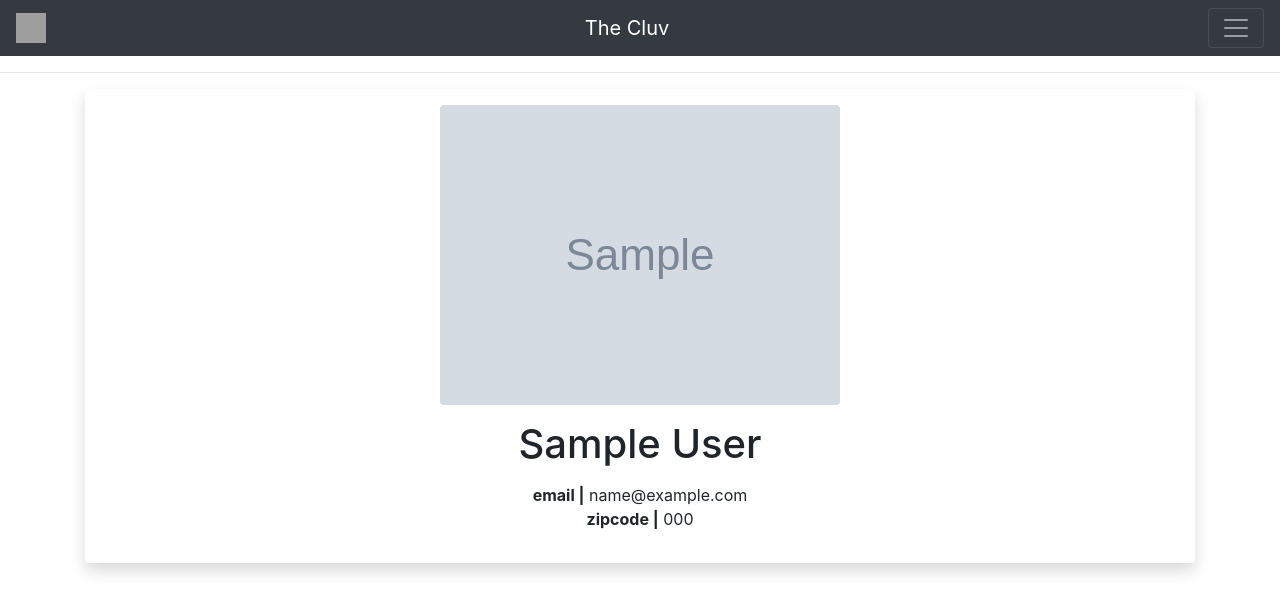
After one commit to acruzer/thecluv, a Flask app: page /profile in a window 1280 px wide. The commit adds this page. Shown: the top 613 px of the page. Run offline with Flask 2, Linux system fonts and the light colour scheme; the visitor is signed in with stand-in values (Sample User, id 1); tables that the repository leaves empty hold one stand-in row (values such as "Sample post"); grey boxes marked "Sample" are stand-in pictures; some libraries are stand-ins or nearby versions; grey boxes are pictures that could not be loaded.

Commit message:
Added a profile view and updated the route

```diff
--- a/server.py
+++ b/server.py
@@ -52,10 +52,14 @@ def closet():
 
     return render_template("closet.html", user_closet=user_closet)
 
-@app.route('/profile/<user_id>')
+@app.route('/profile')
 def profile():
   """User profile page."""
-  return render_template("profile.html")
+  current_user = session.get("current_user")
+
+  user_info = User.query.filter_by(user_id=current_user).first()
+
+  return render_template("profile.html", user_info=user_info)
 
 @app.route('/logout')
 def logout():
--- a/static/thecluv.css
+++ b/static/thecluv.css
@@ -51,8 +51,13 @@ input {
 
 
 div.item-list {
-    border: solid 1px gray;
+    /*border: solid 1px gray;*/
     margin-top: 15px;
     margin-bottom: 15px;
-    padding: 10px;
+    /*padding: 10px;*/
 }
+
+div.article-detail {
+    margin-top: 20px;
+    font-weight: lighter;
+}
--- /dev/null
+++ b/templates/profile.html
@@ -0,0 +1,18 @@
+{% extends 'base.html' %}
+{% block content %}
+<div>
+<div class="shadow p-3 mb-5 bg-white rounded">
+<img src="{{user_info.user_img}}" class="rounded mx-auto d-block" alt="{{user_info.user_img}}">
+
+
+<h1 class="text-center">{{user_info.fname}} {{user_info.lname}}</h1>
+<p class="text-center">
+<ln class="font-weight-bold">email |</ln>
+{{user_info.email}}
+<br>
+<ln class="font-weight-bold">zipcode |</ln>
+{{user_info.zipcode}}
+</p>
+</div>
+</div>
+{% endblock %}
```
Also changed, not shown: templates/closet.html (+6 -4 lines).
